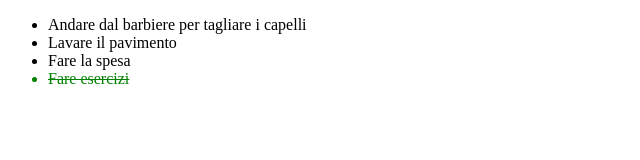
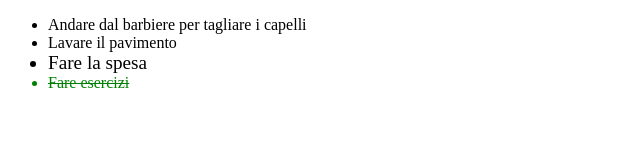
Before and after one commit to agostinoluca/vue-todolist, a Vue app: page / in a window 1280 px wide. In both pictures the pointer is over the element 640 px from the left and 52 px from the top of the page. Shown: the top 160 px of the page, without its empty margins (0-640 px from the left). Built offline with nearby package versions, Linux system fonts and the light colour scheme.

Commit message:
add style to ul

```diff
--- a/src/style.css
+++ b/src/style.css
@@ -1,3 +1,11 @@
+.toDoList:hover {
+  cursor: pointer;
+}
+
+li:hover {
+  font-size: 1.2rem;
+}
+
 .completed {
   text-decoration: line-through;
   color: green;
```
